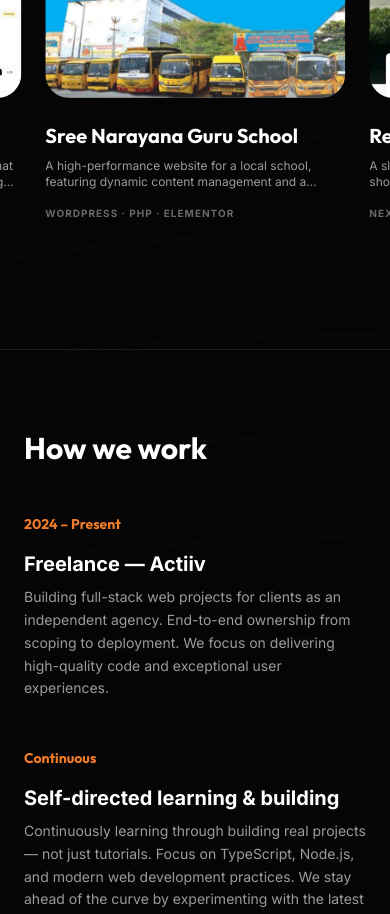
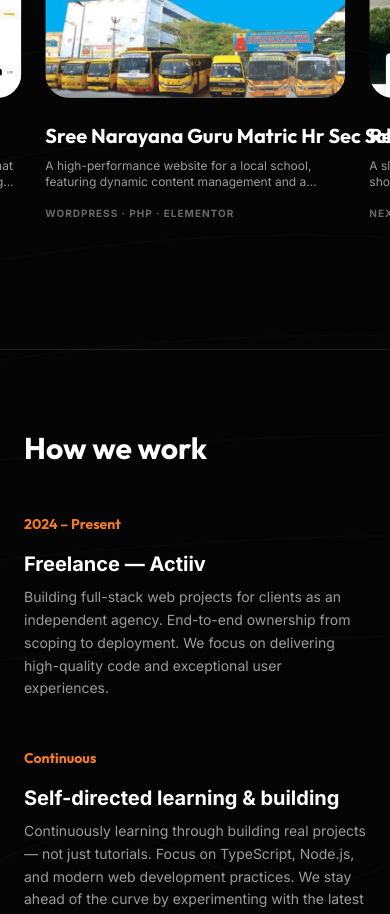
Before and after one commit to useneuraai/actiiv, a React (Vite) app: page / in a window 390 px wide. Shown: the part 3240-4154 px from the top of the page. Built offline with nearby package versions, Linux system fonts and the light colour scheme.

Commit message:
Update App.tsx

```diff
--- a/src/App.tsx
+++ b/src/App.tsx
@@ -62,7 +62,7 @@ const Navbar = () => {
   };
 
   return (
-    <nav className="sticky top-0 left-0 right-0 z-50 py-8">
+    <nav className="relative sticky top-0 left-0 right-0 z-50 py-8">
       <div className="max-w-7xl mx-auto px-6 md:px-12 flex justify-between items-center glass rounded-full py-4 px-8 mx-4 md:mx-auto flowy-bg border-white/5 shadow-2xl shadow-accent/5">
         <motion.a
           href="/"
@@ -117,7 +117,7 @@ const Navbar = () => {
             initial={{ opacity: 0, height: 0 }}
             animate={{ opacity: 1, height: "auto" }}
             exit={{ opacity: 0, height: 0 }}
-            className="md:hidden glass border-t-0 rounded-b-3xl mx-4 mt-2 overflow-hidden flowy-bg"
+            className="md:hidden glass border-t-0 rounded-b-3xl mx-4 mt-2 overflow-hidden flowy-bg absolute left-0 right-0 top-full z-50"
           >
             <div className="flex flex-col p-8 gap-6">
               {navLinks.map((link) => (
@@ -305,7 +305,7 @@ const Projects = () => {
       links: { live: "https://useneura.xyz"}
     },
     {
-      name: "Sree Narayana Guru School",
+      name: "Sree Narayana Guru Matric Hr Sec School",
       tag: "School Website",
       description: "A high-performance website for a local school, featuring dynamic content management and a modern design.",
       stack: "Wordpress · PHP · Elementor",
```
